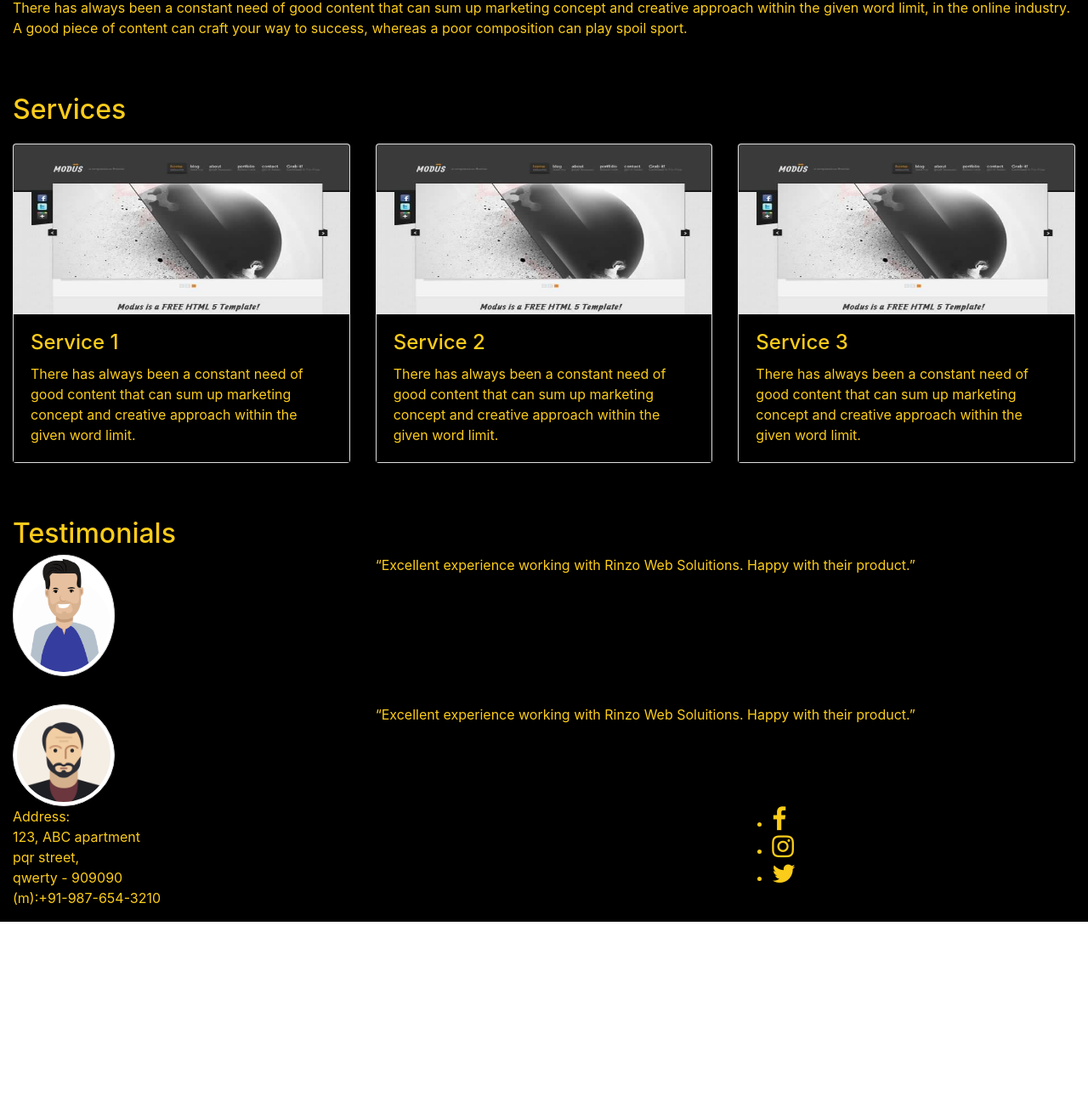
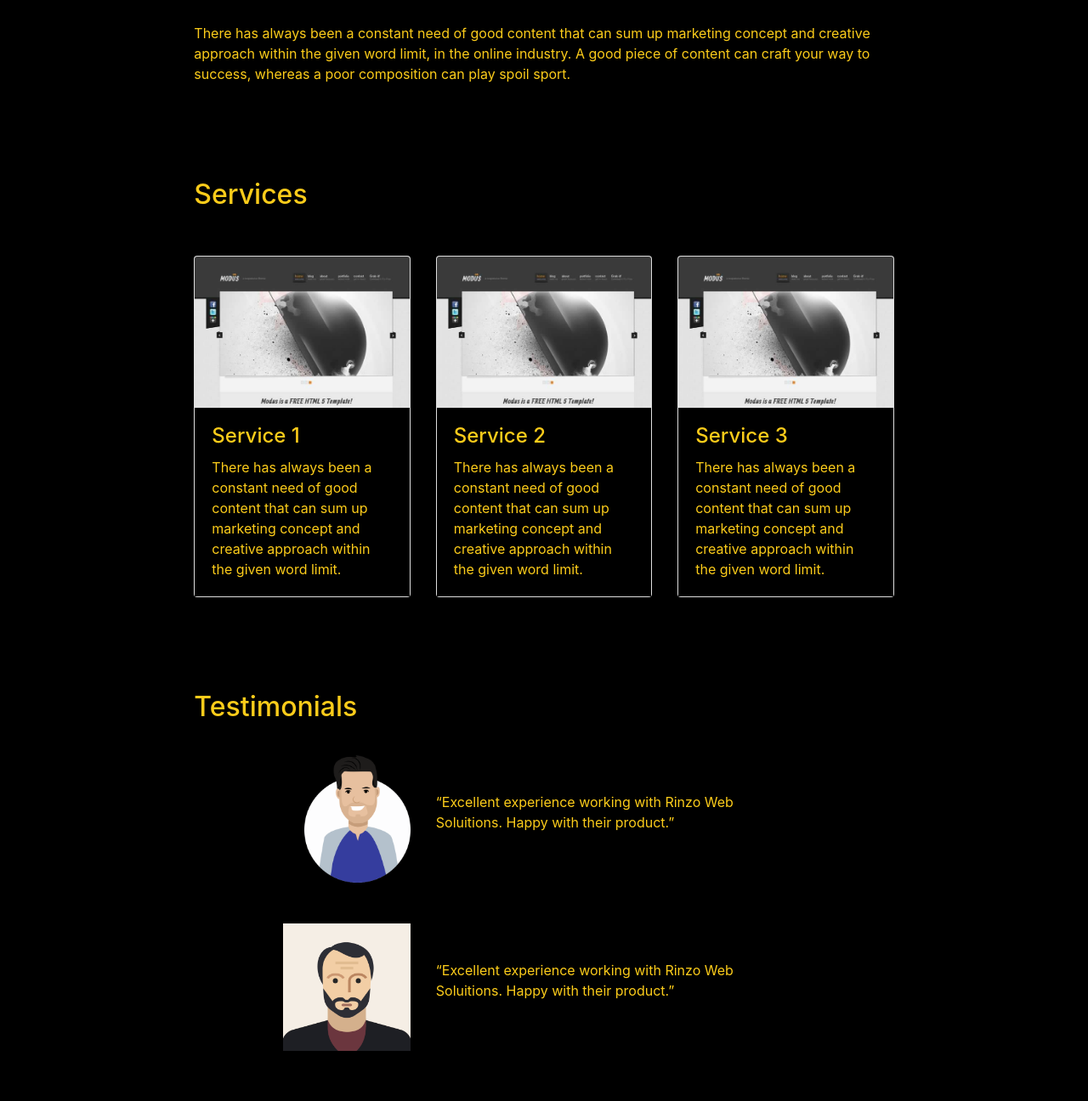
Before and after one commit to reena2757/myWebSolutions, a plain HTML site: page index.html in a window 1280 px wide. Shown: the part 658-1954 px from the top of the page at 85% size. Before the commit the page ends 1743 px from the top, so only its background shows below. Drawn offline with nearby package versions, Linux system fonts and the light colour scheme.

Commit message:
Layout Changes

```diff
--- a/css/style.css
+++ b/css/style.css
@@ -1,3 +1,6 @@
+h2{
+	padding-bottom: 2rem;
+}
 div,nav,.container,.container-fluid,a.navbar-brand,a.nav-link,.fa-facebook,.fa-instagram,.fa-twitter{
 	background-color: black;
 	color: #FCCC1A;
@@ -35,10 +38,6 @@ a.nav-link:hover,a.navbar-brand:hover,a.fa-facebook:hover,a.fa-instagram:hover,a
 width: 2em;
 height: auto;
 }
-#about{
-padding-top: 50px;
-padding-bottom: 50px;
-}
 #carouselmain{
 	max-height: 500px;
 }
@@ -46,9 +45,3 @@ padding-bottom: 50px;
 	padding-top: 25px;
 	list-style: none;
 }
-#rfooter{
-	padding-top:50px;
-}
-#testimonials{
-	padding-top:50px;
-}
--- a/index.html
+++ b/index.html
@@ -60,8 +60,8 @@
 		</header>
 <!-- About Section -->
 		<section id="about" class="container-fluid">
-			<div class="row">
-				<div class="col-12">
+			<div class="row py-5">
+				<div class="col-12 col-md-8 mx-auto">
 					<h2>About</h2>
 					<p>
 						There has always been a constant need of good content that can sum up marketing concept and creative approach within the given word limit, in the online industry. A good piece of content can craft your way to success, whereas a poor composition can play spoil sport.
@@ -71,10 +71,11 @@
 		</section>
 	<!-- Services Section -->
 		<section id="services" class="container-fluid">
+				<div class="row py-5">
+					<div class="col-12 col-md-8 mx-auto">
+						<h2>Services</h2>
 						<div class="row">
-					<div class="col-12">
-						<h2>Services</h2>
-					</div>
+
 							<div class="col-12 col-sm-4">
 								<div class="card">
 									<img class="card-img-top" src="images/2.jpeg" alt="Service 1">
@@ -109,32 +110,36 @@
 								</div>
 							</div>
 						</div>
+					</div>
+				</div>
 		</section>
 		<!-- Testimonials -->
 		<section id="testimonials" class="container-fluid">
-				<div class="row">
-					<div class="col-12">
+			<div class="row py-5">
+				<div class="col-12 col-md-8 mx-auto">
 					<h2>Testimonials</h2>
+					<div class="row pb-5">
+						<div class="col-4 text-right">
+							<img class="img-fluid" src="images/person1.png" alt="Person1" style="max-height:150px;">
 						</div>
-					<div class="col-4">
-						<img class="rounded-circle img-thumbnail" src="images/person1.png" alt="Person1">
-					</div>
-					<div class="col-8">
+						<div class="col-6 d-flex align-items-center">
 							<p><q>Excellent experience working with Rinzo Web Soluitions. Happy with their product.</q></p>
 						</div>
 					</div>
-				<hr>
 					<div class="row">
-					<div class="col-4">
-						<img class="rounded-circle img-thumbnail" src="images/person2.png" alt="Person 2">
+						<div class="col-4 text-right">
+							<img class="img-fluid" src="images/person2.png" alt="Person 2" style="max-height:150px;">
 						</div>
-					<div class="col-8">
+						<div class="col-6 d-flex align-items-center">
 							<p><q>Excellent experience working with Rinzo Web Soluitions. Happy with their product.</q></p>
 						</div>
 					</div>
+				</div>
+			</div>
 		</section>
-		<footer class="rfooter container-fluid">
-				<div class="row">
+		<!--FOOTER  -->
+		<footer id="rfooter" class="container-fluid">
+				<div class="row py-5">
 					<div class="col-8">
 						<address>
 							Address:
```
Lines whose indentation alone changed are shown as unchanged.
